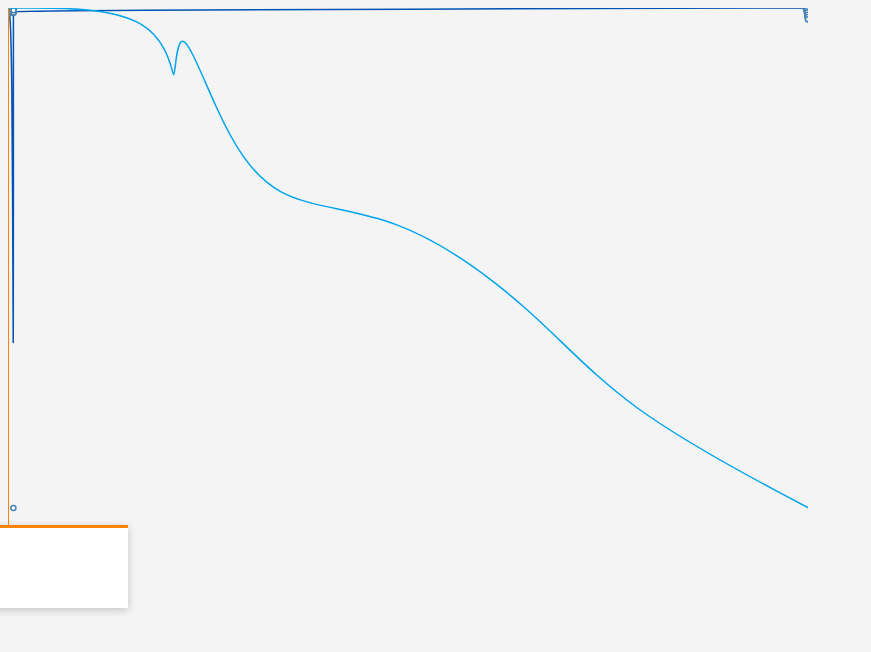
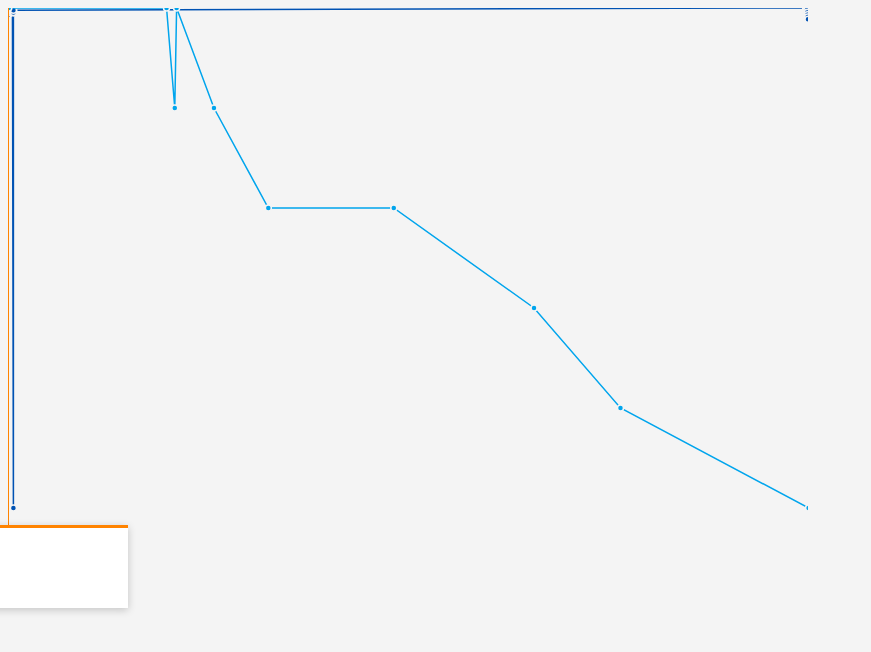
Before and after one commit to gordonbrander/d3_food_computer_chart, a plain HTML site: page index.html in a window 1280 px wide. Shown: the whole page, without its empty margins (0-871 px from the left). Drawn offline with nearby package versions, Linux system fonts and the light colour scheme.

Commit message:
Render chart dots matching comp

```diff
--- a/main.css
+++ b/main.css
@@ -15,7 +15,7 @@
 
 .chart-dot {
   fill: white;
-  stroke: steelblue;
+  stroke: #f4f4f4;
   stroke-width: 1.5px;
 }
 
@@ -33,7 +33,6 @@
   border-top: 3px solid #ff8300;
   box-shadow: 0 2px 8px rgba(0, 0, 0, 0.2);
   height: 80px;
-  margin-left: -120px;
-  width: 240px;
+  /* width and margin are set by JS dynamically */
   position: absolute;
 }
--- a/main.js
+++ b/main.js
@@ -21,14 +21,19 @@
     .range([height, 0])
     .domain(d3.extent(data, readY));
 
-const calcTooltipX = (x, width, tooltipWidth) =>
-  (x + (tooltipWidth / 2)) > width ?
-  (width - (tooltipWidth / 2)) :
-  (x - (tooltipWidth / 2)) < 0 ?
-  (tooltipWidth / 2) :
+const calcTooltipX = (x, width, tooltipWidth) => {
+  const halfTooltipWidth = (tooltipWidth / 2);
+  return (x + halfTooltipWidth) > width ?
+    (width - halfTooltipWidth) :
+    (x - halfTooltipWidth) < 0 ?
+    halfTooltipWidth :
     x;
+}
 
-const enter = (container, {width, tooltipWidth}) => {
+const enter = (container, config) => {
+  const {width, tooltipWidth} = config;
+  const series = container.datum();
+
   const xhair = container.append('div')
     .classed('chart-xhair', true);
 
@@ -43,8 +48,7 @@
     .classed('chart', true)
     .on('mousemove', function (d) {
       const x = d3.event.clientX - this.offsetLeft;
-      const tx = calcTooltipX(x, width, tooltipWidth)
-
+      const tx = calcTooltipX(x, width, tooltipWidth);
       xhair.style('left', px(x));
       tooltip.style('left', px(tx));
     });
@@ -53,15 +57,16 @@
 }
 
 // Renders the chart
-const update = (container, series, config) => {
+const update = (container, config) => {
   const {width, height, readX, readY} = config;
   const graphHeight = height - 100;
+
+  const series = container.datum();
 
   const calcD = group => {
     const {data} = group;
 
     const line = d3.line()
-      .curve(d3.curveBasis)
       .x(compose(calcX(data, width, readX), readX))
       .y(compose(calcY(data, graphHeight, readY), readY));
 
@@ -84,7 +89,7 @@
 
   const groupEnter = group.enter()
     .append('g')
-      .classed('chart-group', true)
+      .classed('chart-group', true);
 
   groupEnter
     .append('path')
@@ -94,37 +99,39 @@
   const groupAll = group.merge(groupEnter);
 
   groupAll.select('.chart-line')
-    .attr('d', calcD);
+    .attr('d', calcD)
 
-  // Add chart dots
-  groupAll.selectAll('.chart-dot')
-    // Filter down to data
-    .data(group => group.data)
-  .enter()
+  groupAll
+    .each(function (group) {
+      const {data} = group;
+
+      const chartDot = d3.select(this).selectAll('.chart-dot')
+        .data(group.data);
+
+      const chartDotExit = chartDot.exit()
+        .remove();
+
+      const chartDotEnter = chartDot.enter()
         .append('circle')
         .attr('class', 'chart-dot')
+        .attr("r", 3)
+        .style('fill', group.color);
+
+      const chartDotAll = chartDot.merge(chartDotEnter)
         .attr('cx', compose(calcX(data, width, readX), readX))
-    .attr('cy', compose(calcY(data, graphHeight, readY), readY))
-    .attr("r", 2.5)
-  .exit()
-    .remove();
+        .attr('cy', compose(calcY(data, graphHeight, readY), readY));
+    });
+
 
   const readout = d3.select('.chart-tooltip').selectAll('.chart-tooltip--readout')
-    .data(series)
+    .data(series);
 
   const readoutEnter = readout.enter()
     .append('div')
-    .classed('chart-tooltip--readout', true)
-    .on('mousemove', function (d) {
-      // @TODO hmmm
-      const x = compose(calcX(data, width, readX), readX);
-      this.text(x(d));
-    });
+    .classed('chart-tooltip--readout', true);
 
-  return svg;
+  return container;
 }
-
-const svg = enter(d3.select('#chart'), {width: 800, tooltipWidth: 240});
 
 const series = [
   {
@@ -135,9 +142,13 @@
     color: '#00a5ed',
     data: data2
   }
-]
+];
 
-update(svg, series, {
+const container = d3.select('#chart').datum(series);
+
+enter(container, {width: 800, tooltipWidth: 240});
+
+update(container, {
   width: 800,
   height: 600,
   readX,
```
Lines whose indentation alone changed are shown as unchanged.
